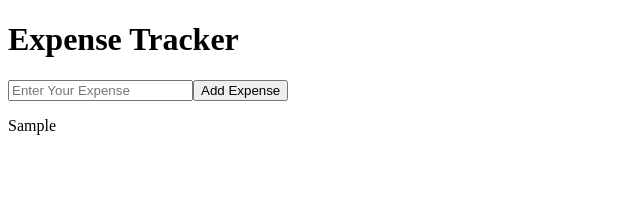
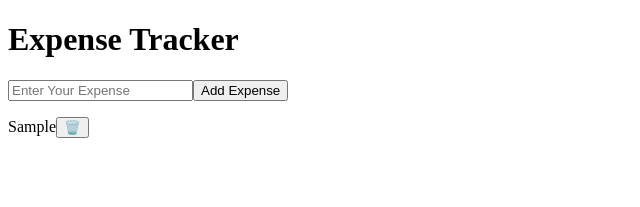
Before and after one commit to Bela-Mina/Expense-Tracker, a React (Vite) app: page / in a window 1280 px wide. Both pictures are taken after typing "Sample" into the empty fields and a click on the button "Add Expense". Shown: the top 207 px of the page, without its empty margins (0-640 px from the left). Built offline with nearby package versions, Linux system fonts and the light colour scheme.

Commit message:
add Delete Button

```diff
--- a/src/components/ExpenseTracker.jsx
+++ b/src/components/ExpenseTracker.jsx
@@ -1,4 +1,5 @@
 import { useState } from "react";
+
 
 function ExpenseTracker() {
     const [expense, setExpense] = useState("");
@@ -8,7 +9,11 @@ function ExpenseTracker() {
         setExpenses([...expenses, expense])
         setExpense("")
     }
-
+    function deleteExpense(index) {
+        setExpenses(
+            expenses.filter((expense, currentExpense) => currentExpense !== index)
+        )
+    }
     return (
         <div>
             <h1>Expense Tracker</h1>
@@ -24,7 +29,9 @@ function ExpenseTracker() {
                 </button>
 
              {expenses.map((expense, index)=> (
-                <p key={index}>{expense}</p>
+                <div key={index}>
+                    <p>{expense}<button onClick={() => deleteExpense(index)}>🗑️</button></p>
+                </div>
              ))
 
             }
```
